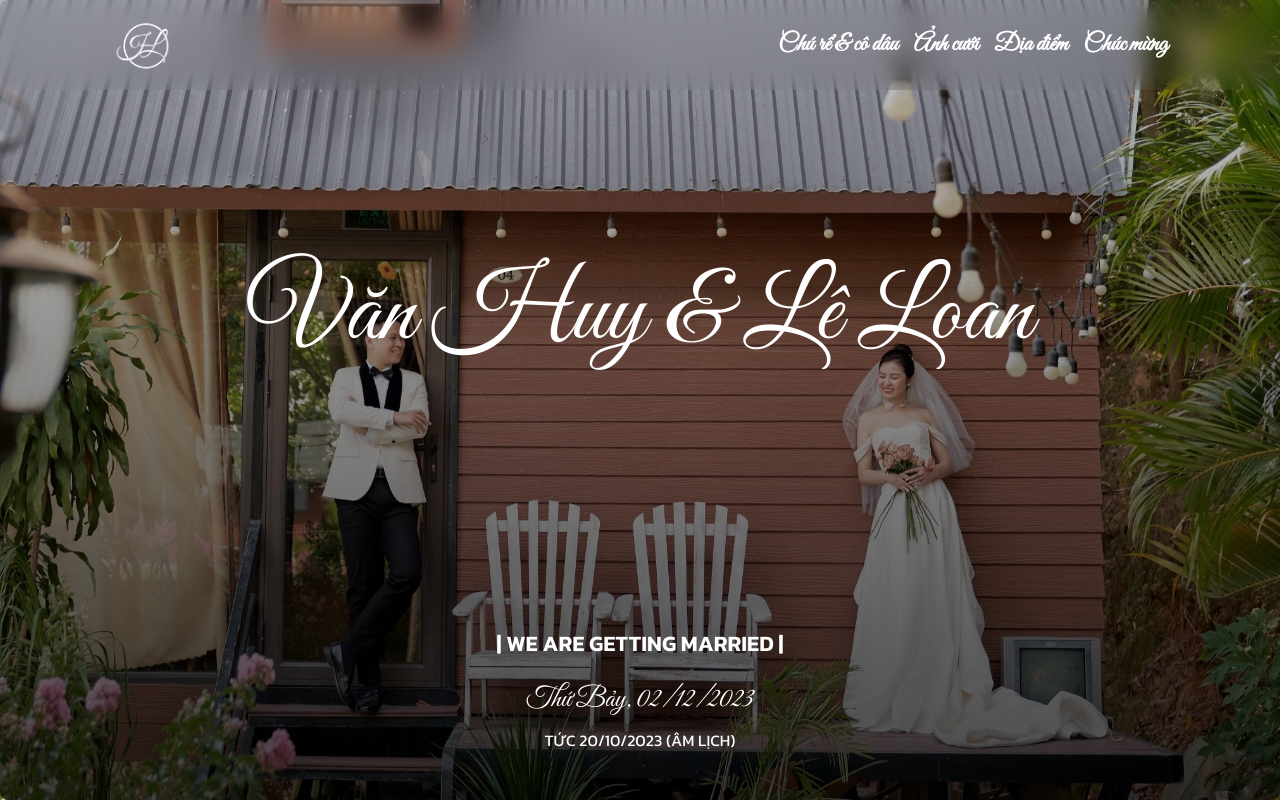
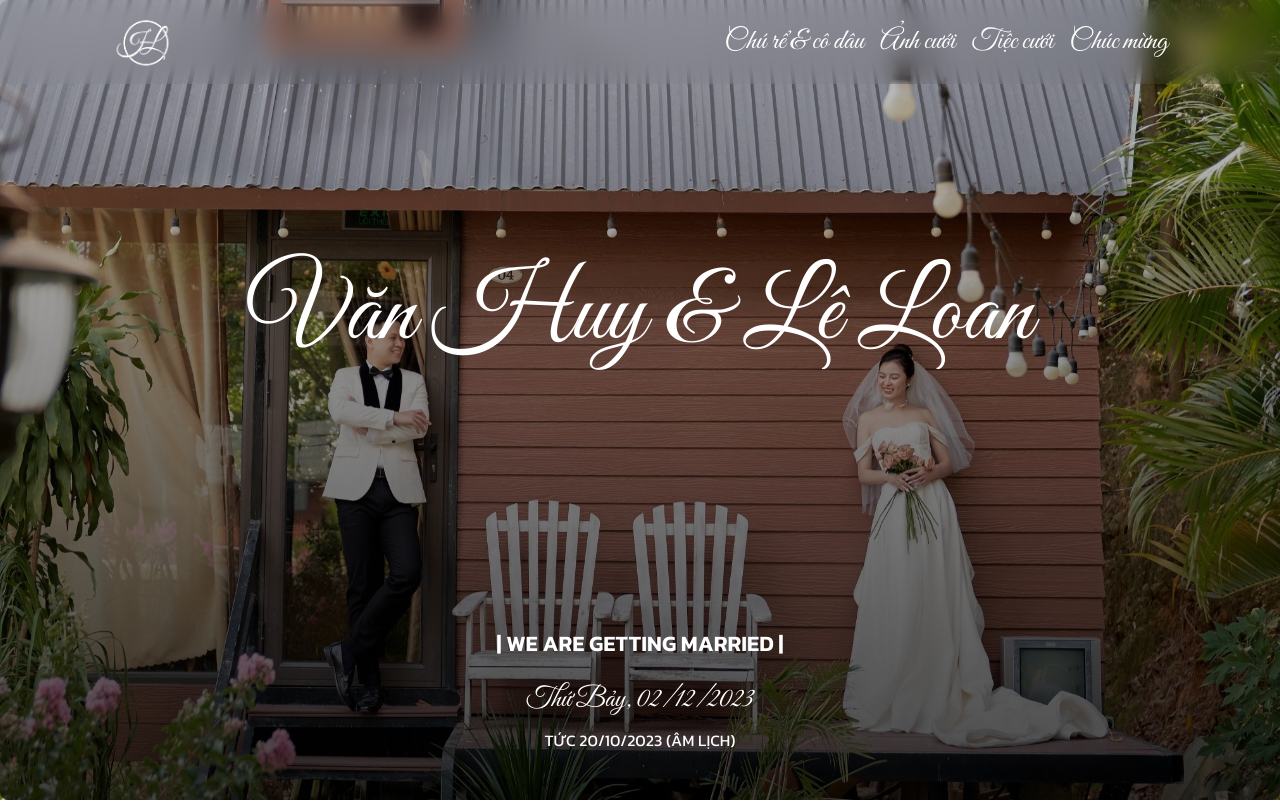
Before and after one commit to GnurTrung/wedding, a Next.js app: page / in a window 1280 px wide. Shown: the top 802 px of the page. Built offline with nearby package versions, Linux system fonts and the light colour scheme; no server answers.

Commit message:
update img

```diff
--- a/src/components/Header.tsx
+++ b/src/components/Header.tsx
@@ -23,7 +23,7 @@ const Header = () => {
     },
     {
       id: 3,
-      name: "Địa điểm",
+      name: "Tiệc cưới",
       link: "#diadiem",
     },
     {
@@ -33,7 +33,7 @@ const Header = () => {
     },
   ];
   return (
-    <footer className="absolute backdrop-blur-md flex justify-between sm:px-[7rem] py-[15px] w-full items-center z-[10] max-sm:px-[16px]">
+    <footer className="absolute backdrop-blur-md flex justify-between sm:px-[7rem] py-[12px] w-full items-center z-[10] max-sm:px-[16px]">
       <div className="flex flex-col sm:items-center">
         <a href="/" rel="noopener noreferrer">
           <Image
@@ -59,7 +59,7 @@ const Header = () => {
             }}
           >
             <a href={item.link}>
-              <div className="hover:text-[#996E6D] font-bold hover:cursor-pointer transition-all text-[16px] sm:text-[24px] text-white">
+              <div className="hover:text-[black] font-normal hover:cursor-pointer transition-all text-[24px] sm:text-[28px] text-white">
                 {item.name}
               </div>
             </a>
```
